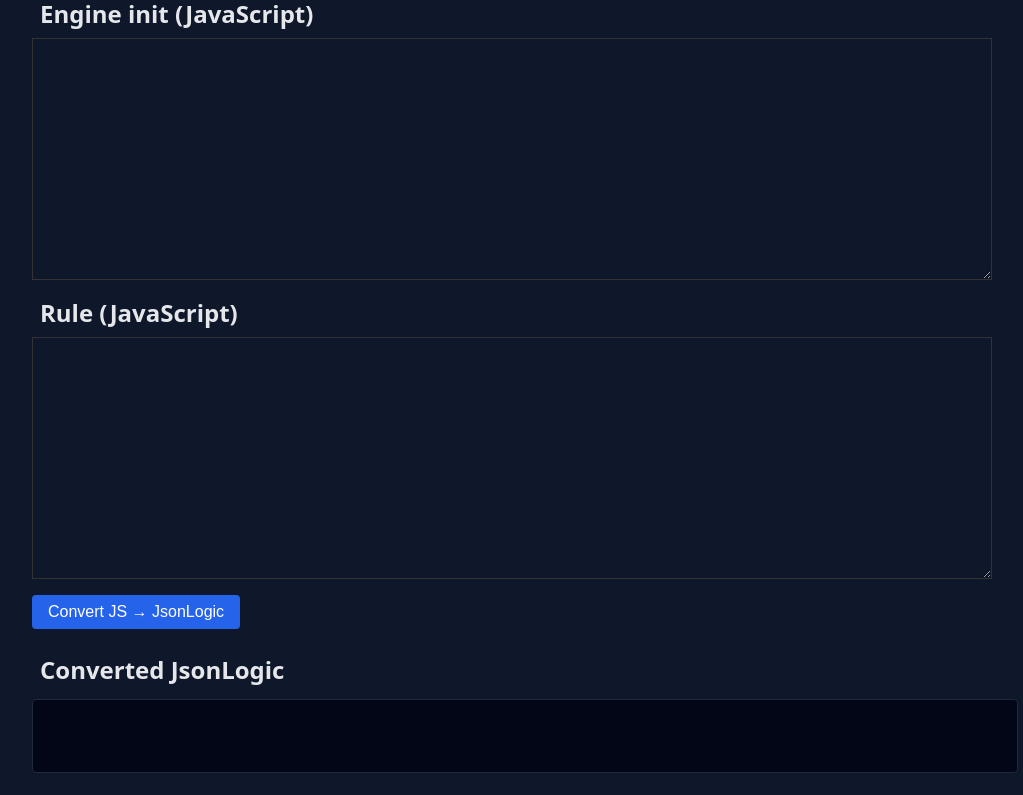
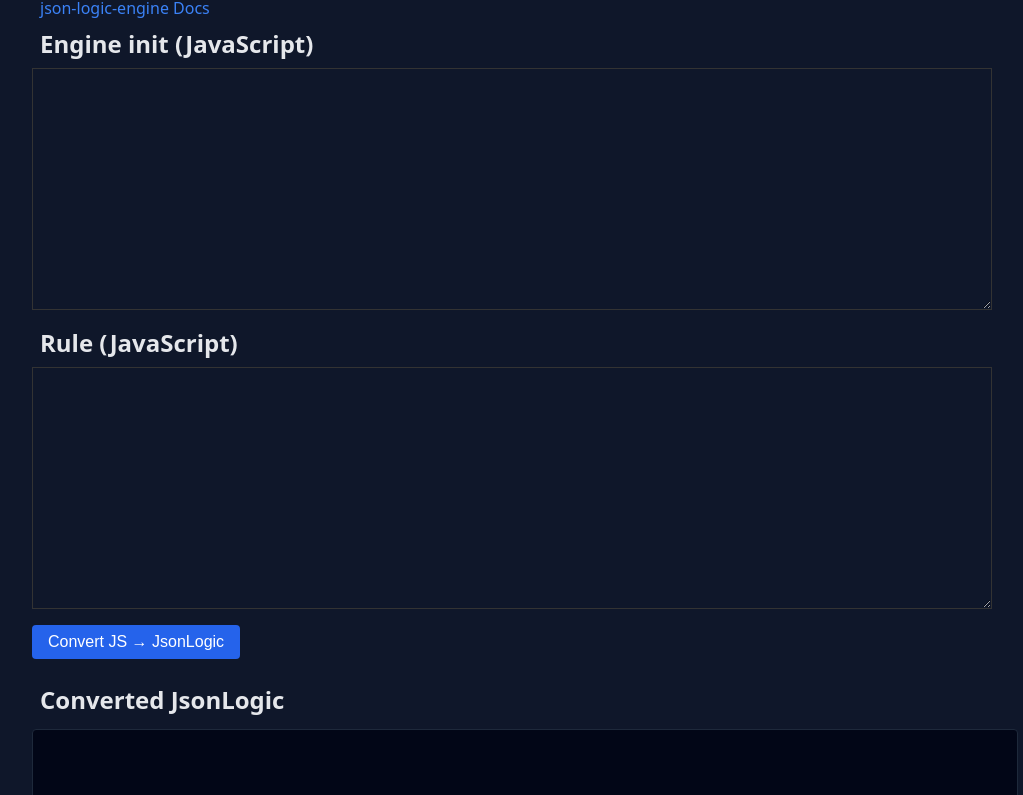
Before and after one commit to xfn14/json-logic, a website built with Vite: page index.html in a window 1280 px wide. Shown: the part 86-881 px from the top of the page, without its empty margins (128-1151 px from the left). Built offline with nearby package versions, Linux system fonts and the light colour scheme; what monaco-editor would draw is missing.

Commit message:
add link to json-logic-engine docs

```diff
--- a/src/main.ts
+++ b/src/main.ts
@@ -8,6 +8,8 @@ const app = document.querySelector<HTMLDivElement>("#app")!;
 app.innerHTML = `
 <div class="playground">
   <h1>JsonLogic Playground</h1>
+
+  <a href="https://json-logic.github.io/json-logic-engine/docs/">json-logic-engine Docs</a>
 
   <div class="pane">
     <h2>Engine init (JavaScript)</h2>
--- a/src/style.css
+++ b/src/style.css
@@ -7,7 +7,8 @@
   border-radius: 0.5rem;
 }
 
-h1, h2 {
+h1,
+h2 {
   margin: 0.5rem;
 }
 
@@ -21,12 +22,18 @@ h1, h2 {
   max-height: 70vh;
 }
 
+a {
+  color: #3b82f6;
+  text-decoration: none;
+  margin-left: 0.5rem;
+}
 
 .pane {
   margin-bottom: 1rem;
 }
 
-textarea,pre {
+textarea,
+pre {
   width: 100%;
   font-family: monospace;
   background-color: #020617;
```
